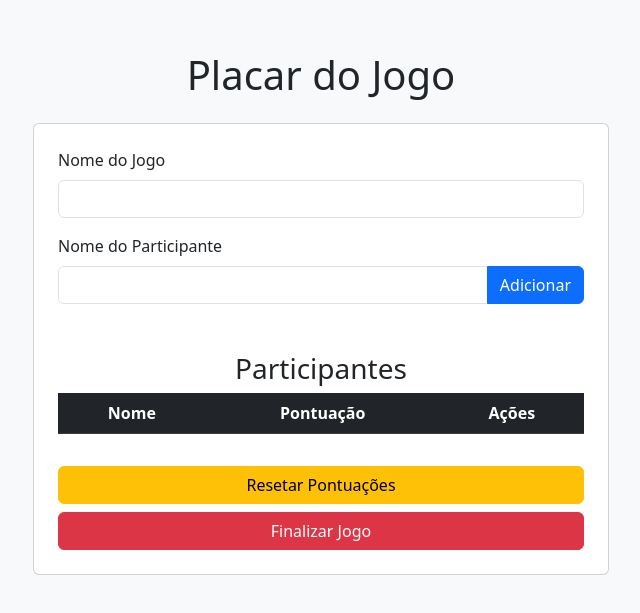
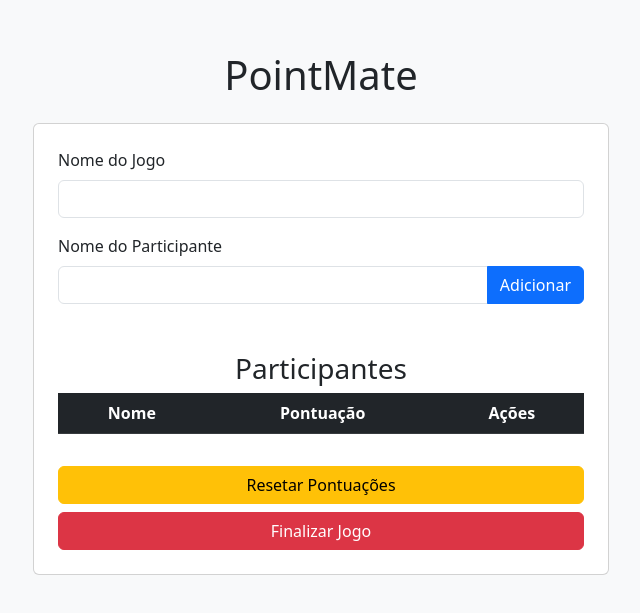
Before and after one commit to devlucasmart/pointmate, a plain HTML site: page index.html in a window 1280 px wide. Shown: the part 111-724 px from the top of the page, without its empty margins (319-959 px from the left). Drawn offline with nearby package versions, Linux system fonts and the light colour scheme.

Commit message:
initial commit

```diff
--- a/index.html
+++ b/index.html
@@ -9,7 +9,7 @@
 </head>
 <body>
     <div class="container mt-5">
-        <h1 class="text-center mb-4">Placar do Jogo</h1>
+        <h1 class="text-center mb-4">PointMate</h1>
         <div class="card p-4">
             <div class="mb-3">
                 <label for="gameName" class="form-label">Nome do Jogo</label>
```
Also changed, not shown: 1 other file.
